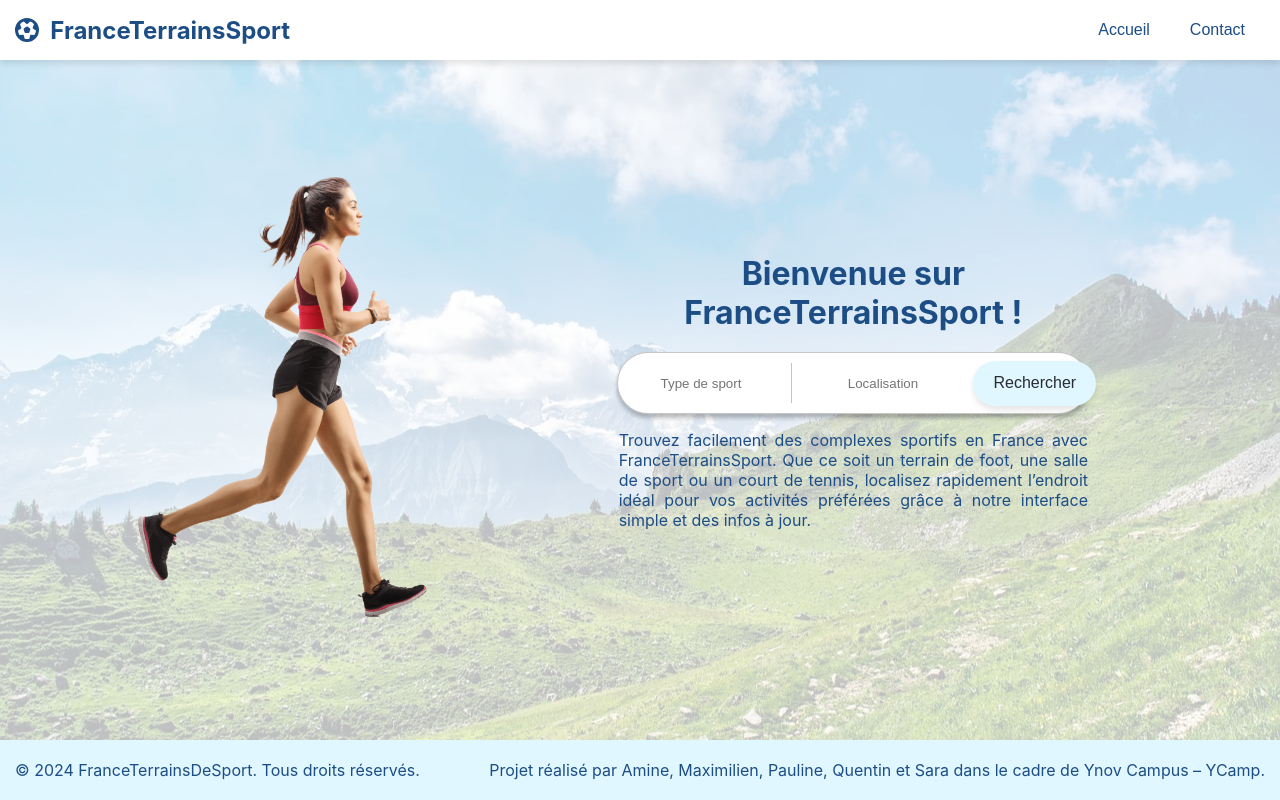
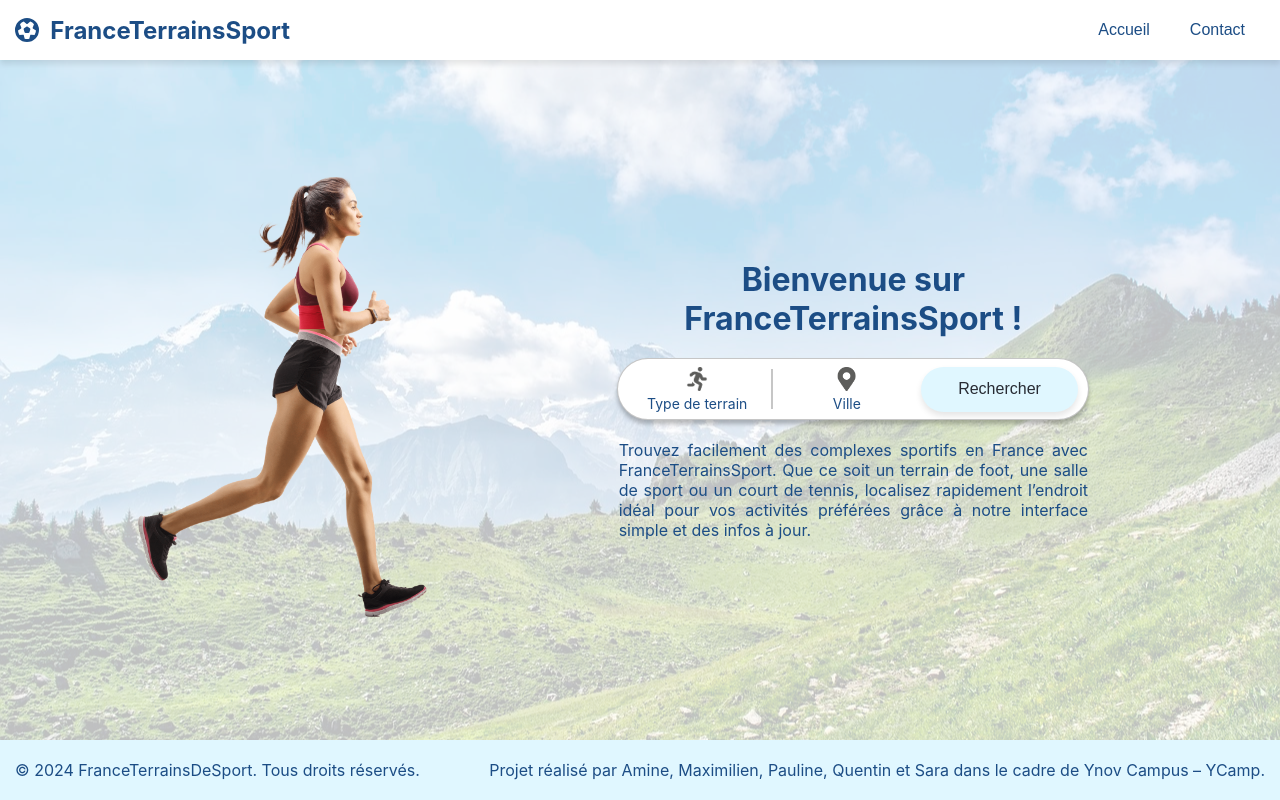
Before and after one commit to amine-cheraitia/ycamp-ptj, a React (Create React App) app in the folder Front/ysport/: page / in a window 1280 px wide. Built offline with nearby package versions, Linux system fonts and the light colour scheme.

Commit message:
searchbar

```diff
--- a/Front/ysport/src/HomePage.js
+++ b/Front/ysport/src/HomePage.js
@@ -2,8 +2,37 @@ import "./HomePage.scss";
 
 import Header from "./components/Header/Header";
 import Footer from "./components/Footer/Footer";
+import Checkbox from "./components/Checkbox/Checkbox";
 
 function HomePage() {
+  const openModal = () => {
+    if (document.querySelector(".modal").classList.contains("hidden")) {
+      document.querySelector(".modal").classList.remove("hidden");
+      document.querySelector(".modal2").classList.add("hidden");
+      document.querySelector(".search-bar").classList.add("disable");
+      document.querySelector(".type").classList.add("active");
+      document.querySelector(".type2").classList.remove("active");
+    } else {
+      document.querySelector(".modal").classList.add("hidden");
+      document.querySelector(".search-bar").classList.remove("disable");
+      document.querySelector(".type").classList.remove("active");
+    }
+  };
+
+  const openModal2 = () => {
+    if (document.querySelector(".modal2").classList.contains("hidden")) {
+      document.querySelector(".modal2").classList.remove("hidden");
+      document.querySelector(".modal").classList.add("hidden");
+      document.querySelector(".search-bar").classList.add("disable");
+      document.querySelector(".type2").classList.add("active");
+      document.querySelector(".type").classList.remove("active");
+    } else {
+      document.querySelector(".modal2").classList.add("hidden");
+      document.querySelector(".search-bar").classList.remove("disable");
+      document.querySelector(".type2").classList.remove("active");
+    }
+  };
+
   return (
     <div className="App">
       <Header />
@@ -14,17 +43,41 @@ function HomePage() {
         <div className="right-description">
           <h1>Bienvenue sur FranceTerrainsSport !</h1>
           <form className="search-bar">
-            <input type="text" placeholder="Type de sport" />
+            <div className="type" onClick={openModal}>
+              <img src="/perso_running.png" height={"24px"} alt="Sport" />
+              <p className="label">Type de terrain</p>
+            </div>
+            <div className="modal hidden">
+              <div className="modal-content">
+                <div className="col1">
+                  {Array.from({ length: 10 }, (_, i) => (
+                    <Checkbox key={i} />
+                  ))}
+                </div>
+                <div className="col2">
+                  {Array.from({ length: 10 }, (_, i) => (
+                    <Checkbox key={i} />
+                  ))}
+                </div>
+              </div>
+            </div>
             <div className="separator"></div>
-            <input type="text" placeholder="Localisation" />
+            <div className="type2" onClick={openModal2}>
+              <img src="/marker.png" height={"24px"} alt="Marker" />
+              <p className="label">Ville</p>
+            </div>
+
+            <div className="modal2 hidden">
+              <div className="modal-content">
+                <input type="text" placeholder="Rechercher une ville" />
+
+              </div>
+            </div>
             <button type="submit">Rechercher</button>
           </form>
           <p className="description">
-            Trouvez facilement des complexes sportifs en France avec
-            FranceTerrainsSport. Que ce soit un terrain de foot, une salle de
-            sport ou un court de tennis, localisez rapidement l’endroit idéal
-            pour vos activités préférées grâce à notre interface simple et des
-            infos à jour.
+            Trouvez facilement des complexes sportifs en France avec FranceTerrainsSport. Que ce soit un terrain de foot, une salle de sport ou un court de
+            tennis, localisez rapidement l’endroit idéal pour vos activités préférées grâce à notre interface simple et des infos à jour.
           </p>
         </div>
       </main>
--- a/Front/ysport/src/HomePage.scss
+++ b/Front/ysport/src/HomePage.scss
@@ -63,7 +63,7 @@
         display: flex;
         align-items: center;
         justify-content: center;
-        margin-top: 20px;
+        margin: 20px 0px;
         z-index: 1;
         border-radius: 50px;
         border: 1px solid rgba(30, 30, 30, 0.25);
@@ -73,13 +73,114 @@
         height: 60px;
         flex-shrink: 0;
         padding: 0px 10px;
+        position: relative;
+        gap: 5px;
 
-        input {
-          height: 40px;
-          border: none;
-          background-color: transparent;
+        &.disable {
+          background-color: #C7C7C7;
+        }
+
+        .type, .type2 {
           flex: 1;
-          text-align: center;
+          cursor: pointer;
+          border-radius: 50px;
+          user-select: none;
+
+          .label {
+            font-size: 14px;
+          }
+
+          &.active {
+            background-color: #fff;
+
+            &:hover {
+              background-color: #fff;
+            }
+          }
+
+          &:hover {
+            background-color: rgba(30, 30, 30, 0.1);
+          }
+
+
+        }
+
+        .modal, .modal2 {
+          position: absolute;
+          top: 70px;
+          left: 0;
+          width: 100%;
+          display: flex;
+          align-items: center;
+          justify-content: center;
+          z-index: 2;
+
+          &.hidden {
+            display: none;
+          }
+
+          .modal-content {
+            background-color: #fff;
+            border-radius: 25px;
+            padding: 20px 10px;
+            display: flex;
+            justify-content: space-between  ;
+            width: 450px;
+            box-shadow: 0px 4px 4px 0px rgba(0, 0, 0, 0.25);
+
+            .modal-header {
+              display: flex;
+              justify-content: space-between;
+              align-items: center;
+              margin-bottom: 10px;
+
+              h2 {
+                margin: 0;
+              }
+
+              button {
+                border: none;
+                background-color: transparent;
+                cursor: pointer;
+              }
+            }
+
+            .modal-body {
+              display: flex;
+              flex-direction: column;
+              align-items: center;
+              justify-content: center;
+
+              .input {
+                width: 100%;
+                margin-bottom: 10px;
+
+                input {
+                  width: 100%;
+                  height: 40px;
+                  border: 1px solid rgba(30, 30, 30, 0.25);
+                  border-radius: 5px;
+                  padding: 0 10px;
+                }
+              }
+
+              .button {
+                width: 100%;
+                display: flex;
+                justify-content: center;
+
+                button {
+                  width: 100px;
+                  height: 40px;
+                  border: none;
+                  background-color: #1c4d85;
+                  color: #fff;
+                  border-radius: 5px;
+                  cursor: pointer;
+                }
+              }
+            }
+          }
         }
 
         .separator {
@@ -92,10 +193,11 @@
         button {
           height: 75%;
           border: none;
-          padding: 0 20px;
+          padding: 0 10px;
           font-size: 16px;
           display: flex;
           align-items: center;
+          justify-content: center;
           box-shadow: 0px 4px 6px rgba(0, 0, 0, 0.1);
           transition:
             background-color 0.3s ease,
@@ -116,7 +218,6 @@
       .description {
         width: 55%;
         font-size: 16px;
-        z-index: 1;
         text-align: justify;
       }
     }
--- /dev/null
+++ b/Front/ysport/src/components/Checkbox/Checkbox.js
@@ -0,0 +1,13 @@
+import "./Checkbox.scss";
+
+function Checkbox() {
+  return (
+    <label className="checkbox">
+      <input type="checkbox" />
+      <span className="checkmark"></span>
+      <p>Some text in the Modal..</p>
+    </label>
+  );
+}
+
+export default Checkbox;
--- /dev/null
+++ b/Front/ysport/src/components/Checkbox/Checkbox.scss
@@ -0,0 +1,43 @@
+.checkbox {
+    display: flex;
+    align-items: center;
+    margin-bottom: 5px;
+    gap: 5px;
+    cursor: pointer;
+
+    input {
+      display: none; // Cache l'input visuellement, mais il reste cliquable.
+    }
+
+    .checkmark {
+      width: 15px;
+      height: 15px;
+      border: 1px solid rgba(30, 30, 30, 0.25);
+      border-radius: 5px;
+      display: flex;
+      justify-content: center;
+      align-items: center;
+      cursor: pointer;
+      position: relative;
+
+      //over the checkmark
+      &:hover {
+        background-color: rgba(30, 30, 30, 0.1);
+      }
+
+      &:after {
+        content: "✔";
+    display: none;
+    width: 14px;
+    position: absolute;
+    height: 14px;
+    top: 0;
+
+    border-radius: 3px;
+      }
+    }
+
+    input:checked + .checkmark:after {
+      display: block; // Affiche la coche lorsqu'on coche l'input.
+    }
+  }
--- a/Front/ysport/src/components/Footer/Footer.js
+++ b/Front/ysport/src/components/Footer/Footer.js
@@ -1,6 +1,6 @@
 import "./Footer.scss";
 
-function Search() {
+function Footer() {
   return (
     <footer className="App-footer">
       <div className="left">
@@ -16,4 +16,4 @@ function Search() {
   );
 }
 
-export default Search;
+export default Footer;
--- a/Front/ysport/src/components/Header/Header.js
+++ b/Front/ysport/src/components/Header/Header.js
@@ -4,7 +4,7 @@ import "./Header.scss";
 import { FontAwesomeIcon } from "@fortawesome/react-fontawesome";
 import { faFutbol } from "@fortawesome/free-solid-svg-icons";
 
-function Search() {
+function Header() {
   const navigate = useNavigate();
 
   const handleClick = () => {
@@ -26,4 +26,4 @@ function Search() {
   );
 }
 
-export default Search;
+export default Header;
--- a/Front/ysport/src/index.css
+++ b/Front/ysport/src/index.css
@@ -5,6 +5,10 @@ body {
     sans-serif;
   -webkit-font-smoothing: antialiased;
   -moz-osx-font-smoothing: grayscale;
+}
+
+p {
+  margin: 0;
 }
 
 code {
```
Also changed, not shown: Front/ysport/public/marker.png (added), Front/ysport/public/perso_running.png (added).
